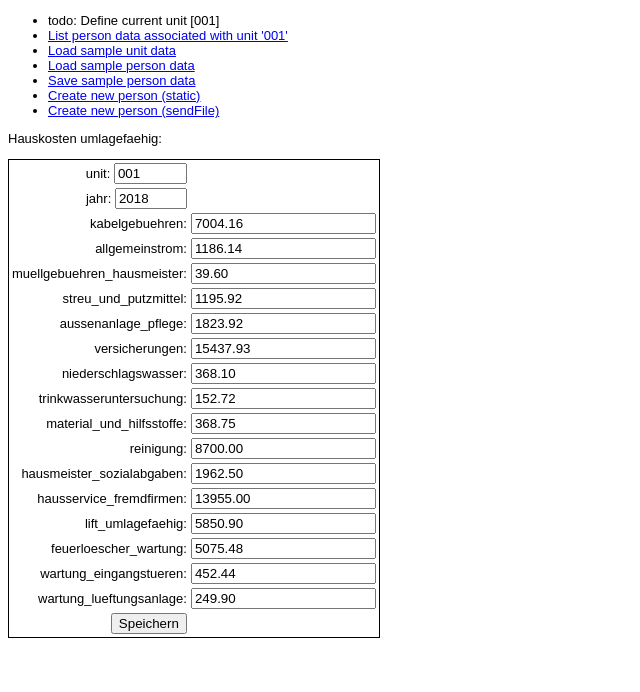
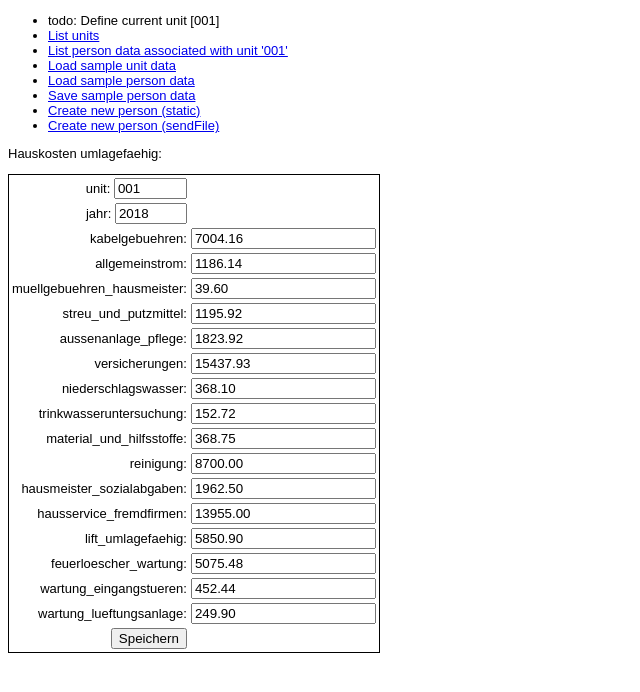
Before and after one commit to jeremytammik/heizkosten, a website: page public/hauskosten.html in a window 1280 px wide. Shown: the whole page, without its empty margins (0-640 px from the left). Drawn offline with Linux system fonts and the light colour scheme.

Commit message:
implemented /unit/ route with jtformgen_list_documents

```diff
--- a/public/hauskosten.html
+++ b/public/hauskosten.html
@@ -7,6 +7,7 @@
   <body>
     <ul>
       <li>todo: Define current unit [001]</li>
+      <li><a href="/unit">List units</a></li>
       <li><a href="/person/unit/001/list">List person data associated with unit '001'</a></li>
       <li><a href="/unit/load_sample_data">Load sample unit data</a></li>
       <!-- <li><a href="/unit/load_sample_data_promise">Load sample unit data (promise)</a></li> -->
```
